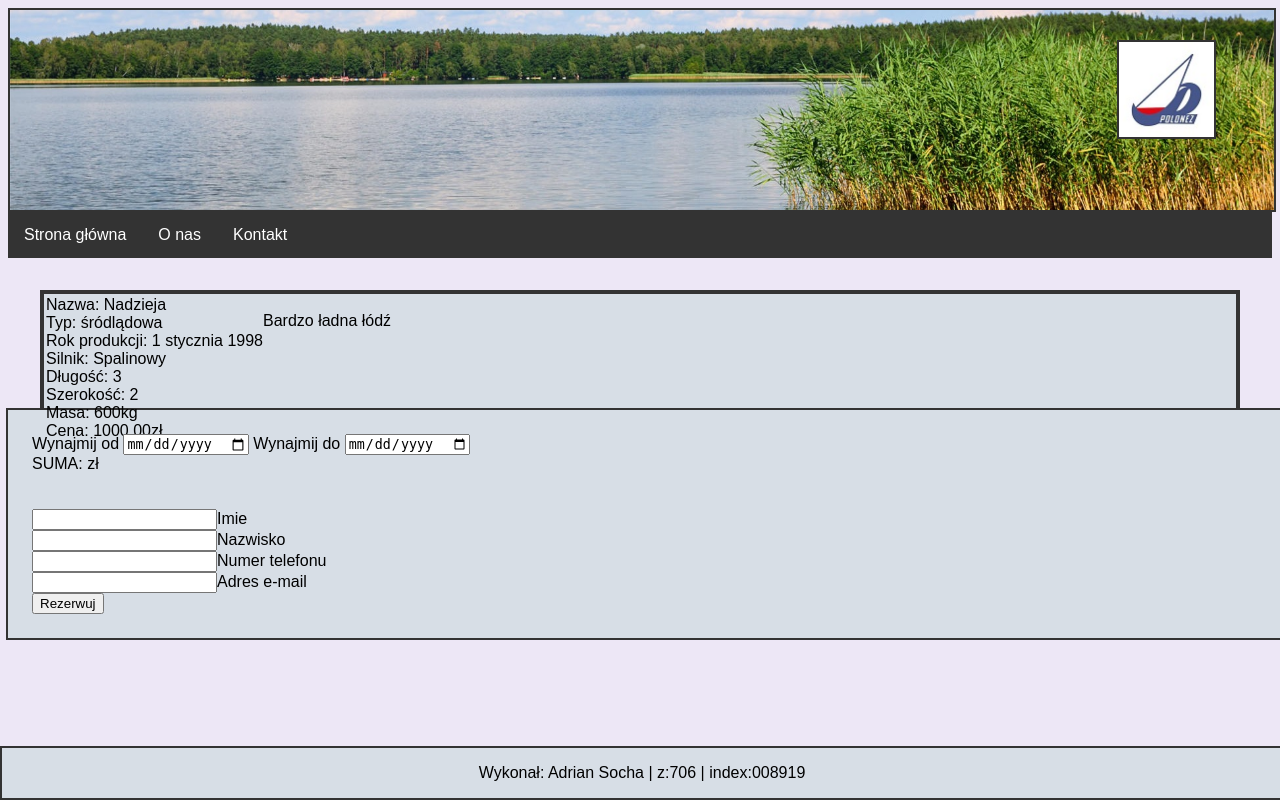
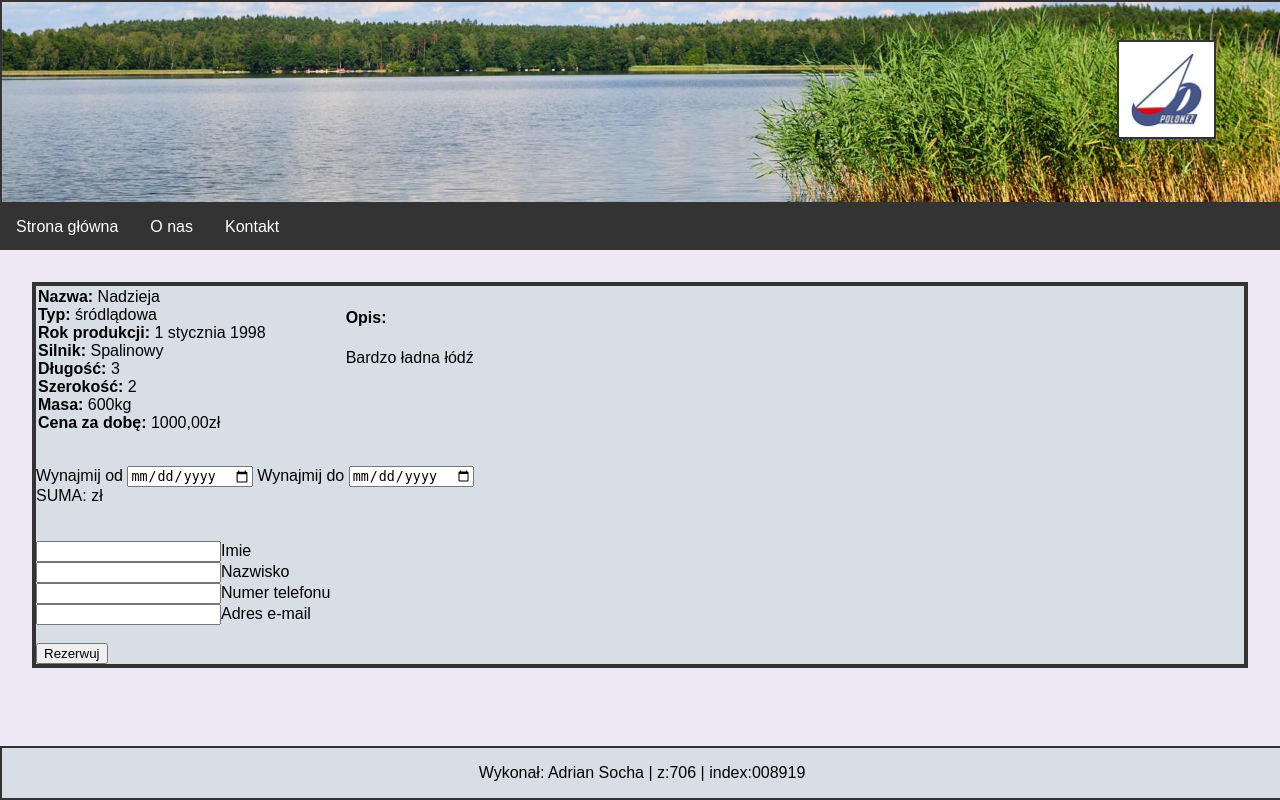
Before and after one commit to asochaWWSI/YachtsBooking, a Django app: page /yachts/1 in a window 1280 px wide. Run offline with Django 4.2, Linux system fonts and the light colour scheme; data comes from the database, SQL or seed files in the repository.

Commit message:
improve styling

```diff
--- a/YachtsApp/static/styl.css
+++ b/YachtsApp/static/styl.css
@@ -1,6 +1,7 @@
 body {
   background-color: #EDE7F6;
   font-family: Arial, Helvetica, sans-serif;
+  margin: 0;
 }
 img {
   width: 100%;
@@ -88,18 +89,33 @@ img {
 	background-color:#1466c4;
 	padding: 0.5em;
 }
+.yacht_booking {
+	display: flex;
+	flex-direction: column;
+	align-items: stretch;
+	border: 2px solid #333;
+}
 .yacht_booking div {
-	display: flex;
+	border: none;
 }
-.basic_information{
-	width: 105%;
-	height: auto;
+.yacht_booking .yacht_container {
+	flex-direction: row;
+}
+.yacht_booking .yacht_container .yacht_props {
+	flex-direction: column;
+}
+.yacht_booking .yacht_container .yacht_desc {
+	margin-left: 5em;
+}
+.yacht_booking .basic_information {
+	margin-top: 2em;
 	background-color: #D7DEE6;
-	border: 2px solid #333;
-	padding: 2%;
+}
 
-	margin:-3%;
+.booking_data {
+	padding: 1em;
 }
+
 .footer {
   position: fixed;
   left: 0;
--- a/YachtsApp/templates/YachtsApp/booking.html
+++ b/YachtsApp/templates/YachtsApp/booking.html
@@ -1,18 +1,5 @@
 {% extends 'YachtsApp/basic.html' %}
 {% block content %}
-<div class="yacht_booking">
-    <div class="yacht_container">Nazwa: {{ yacht.name }}</br>
-            Typ: {{ yacht.type }}</br>
-            Rok produkcji: {{ yacht.year_of_production }}</br>
-            Silnik: {{ yacht.engine_power }}</br>
-            Długość: {{ yacht.length }}</br>
-            Szerokość: {{ yacht.width }}</br>
-            Masa: {{ yacht.mass_kg }}kg</br>
-            Cena: {{yacht.price}}zł</br>
-            <p>{{yacht.description}}</p>
-    </div>
-
-    <div class="basic_information">
 <script type="text/javascript">
     function updateFinalPrice() {
         const price_per_day = {{yacht.price}}
@@ -32,6 +19,26 @@
         price_field.innerText = booking_days * price_per_day
     }
 </script>
+<div class="yacht_booking">
+    <div class="yacht_container">
+            <article class="yacht_props">
+                <strong>Nazwa:</strong> {{ yacht.name }}</br>
+                <strong>Typ:</strong> {{ yacht.type }}</br>
+                <strong>Rok produkcji:</strong> {{ yacht.year_of_production }}</br>
+                <strong>Silnik:</strong> {{ yacht.engine_power }}</br>
+                <strong>Długość:</strong> {{ yacht.length }}</br>
+                <strong>Szerokość:</strong> {{ yacht.width }}</br>
+                <strong>Masa:</strong> {{ yacht.mass_kg }}kg</br>
+                <strong>Cena za dobę:</strong> {{yacht.price}}zł</br>
+            </article>
+            <article class="yacht_desc">
+                <h4>Opis:</h4>
+                <p>{{yacht.description}}</p>
+            </article>
+    </div>
+
+    <div class="basic_information">
+
         <form action="./make_booking" method="post">
             {% csrf_token %}
             <input type="hidden" id="yacht_id" name="yacht_id" value="{{yacht.id}}">
@@ -41,7 +48,7 @@
             <input type="text" id="customer_name" name="customer_name">Imie</br>
             <input type="text" id="customer_surname" name="customer_surname">Nazwisko</br>
             <input type="tel" id="customer_phone" name="customer_phone">Numer telefonu</br>
-            <input type="email" id="customer_email" name="customer_email">Adres e-mail</br>
+            <input type="email" id="customer_email" name="customer_email">Adres e-mail</br></br>
             <input type="submit"  value="Rezerwuj"></br>
         </form>
     </div>
--- a/YachtsApp/templates/YachtsApp/show_booking.html
+++ b/YachtsApp/templates/YachtsApp/show_booking.html
@@ -1,6 +1,6 @@
 {% extends 'YachtsApp/basic.html' %}
 {% block content %}
-<div>
+<div class="booking_data">
     Numer rezerwacji: {{ booking.id }}<br/>
     Początek: {{booking.date_lend}}<br/>
     Koniec: {{booking.date_return}}<br/>
```
Lines whose indentation alone changed are shown as unchanged.
